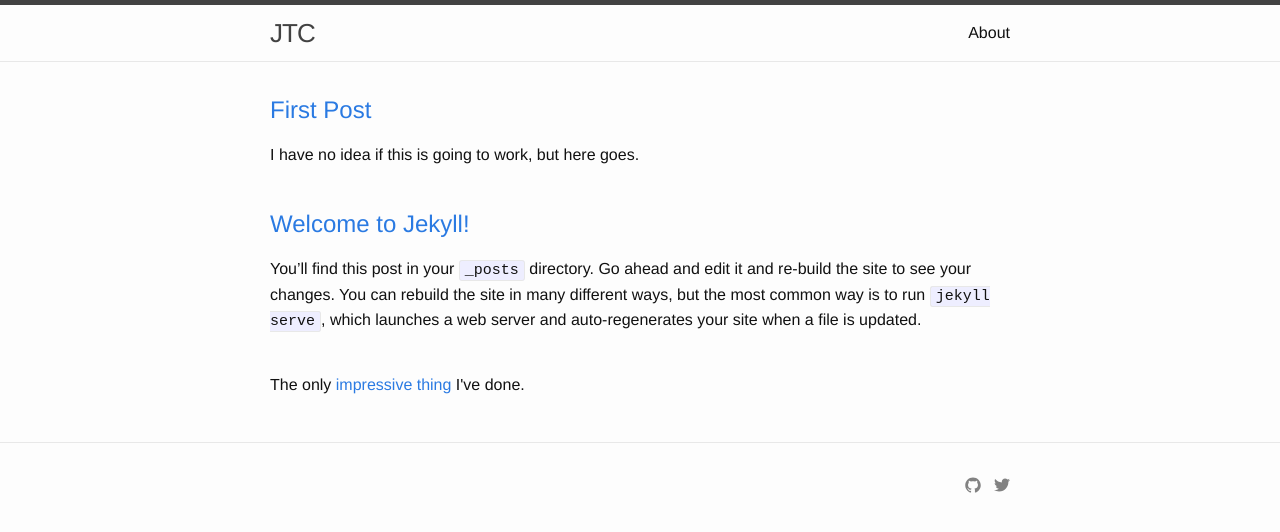
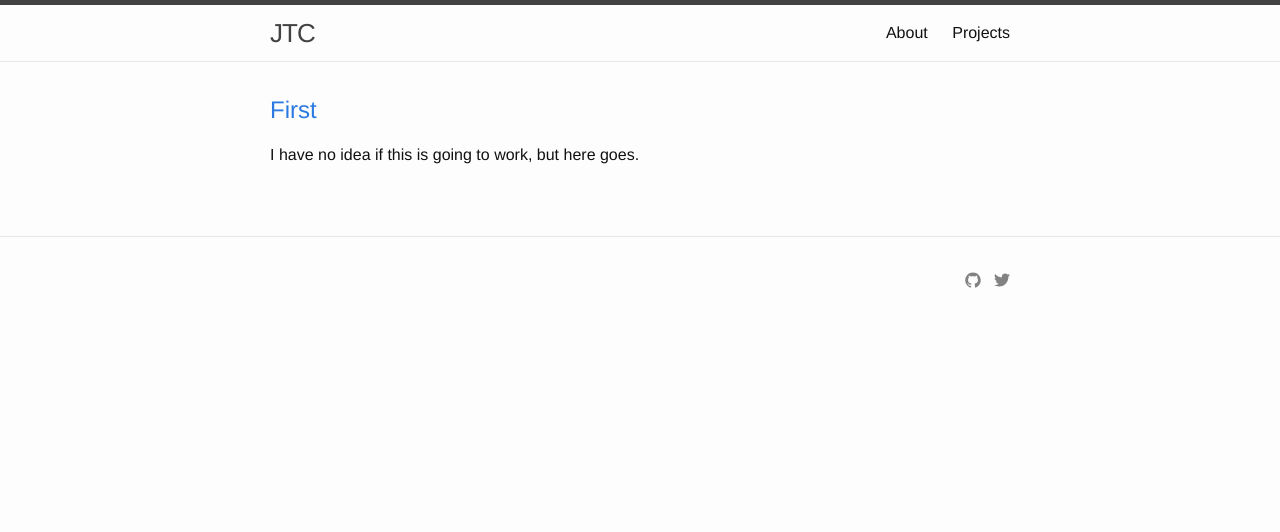
Before and after one commit to reubenmc/jtcohen6.github.io, a Jekyll site: the page built from index.html, in a window 1280 px wide. Shown: the top 532 px of the page. Built offline with Jekyll 4.4.1, drawn with Linux system fonts in a browser that asks for light colours; some of the changed lines change nothing that is shown.

Commit message:
progress.53

```diff
--- a/_includes/icon-github.html
+++ b/_includes/icon-github.html
@@ -1 +1 @@
-<a href="https://github.com/{{ include.username }}"><span class="icon icon--github">{% include icon-github.svg %}</a>
+<a href="https://github.com/{{ include.username }}"><span class="icon icon--github">{% include icon-github.svg %}</span></a>
--- a/_posts/2016-01-10-welcome-to-jekyll.markdown
+++ /dev/null
@@ -1,25 +0,0 @@
----
-layout: post
-title:  "Welcome to Jekyll!"
-date:   2016-01-10
-categories: jekyll update
----
-You’ll find this post in your `_posts` directory. Go ahead and edit it and re-build the site to see your changes. You can rebuild the site in many different ways, but the most common way is to run `jekyll serve`, which launches a web server and auto-regenerates your site when a file is updated.
-
-To add new posts, simply add a file in the `_posts` directory that follows the convention `YYYY-MM-DD-name-of-post.ext` and includes the necessary front matter. Take a look at the source for this post to get an idea about how it works.
-
-Jekyll also offers powerful support for code snippets:
-
-{% highlight ruby %}
-def print_hi(name)
-  puts "Hi, #{name}"
-end
-print_hi('Tom')
-#=> prints 'Hi, Tom' to STDOUT.
-{% endhighlight %}
-
-Check out the [Jekyll docs][jekyll-docs] for more info on how to get the most out of Jekyll. File all bugs/feature requests at [Jekyll’s GitHub repo][jekyll-gh]. If you have questions, you can ask them on [Jekyll Talk][jekyll-talk].
-
-[jekyll-docs]: http://jekyllrb.com/docs/home
-[jekyll-gh]:   https://github.com/jekyll/jekyll
-[jekyll-talk]: https://talk.jekyllrb.com/
--- a/_posts/2016-01-12-first-post.markdown
+++ b/_posts/2016-01-12-first-post.markdown
@@ -1,6 +1,18 @@
 ---
 layout: post
-title:  "First Post"
-date:   2016-01-12
+title:  "First"
+date:   2016-01-13
 ---
 I have no idea if this is going to work, but here goes.
+
+{% highlight ruby %}
+def say_hello(name)
+  puts "Hello, #{name}"
+end
+say_hello('World!')
+#=> prints 'Hello, Word!' to STDOUT.
+{% endhighlight %}
+
+I don't have much experience building websites--heck, I don't have so much experience using them--but the GitHub & Jekyll combo has been workable so far, and edifying to boot.
+
+I'm also not entirely sure what this website is for, either. Resume promoting? Self teaching? Ego boosting? Like with a set of identical triplets, screaming in the back car seat, I have no option but to ignore these impulses masquerading as leveraged exposure. So let's put on the radio and see where the road leads.
--- a/about.md
+++ b/about.md
@@ -5,10 +5,10 @@
 permalink: /about/
 ---
 
-This is the base Jekyll theme. You can find out more info about customizing your Jekyll theme, as well as basic Jekyll usage documentation at [jekyllrb.com](http://jekyllrb.com/)
+[(a)](https://twitter.com/RobertDowneyJr) Genius, billionaire, playboy, philanthropist.
 
-You can find the source code for the Jekyll new theme at: /
-[jekyll-new](https://github.com/jglovier/jekyll-new)
+[(b)](https://twitter.com/HillaryClinton) Wife, mom, grandma, women+kids advocate, FLOTUS, Senator, SecState, hair icon, pantsuit aficionado, 2016 presidential candidate.
 
-You can find the source code for Jekyll at /
-[jekyll](https://github.com/jekyll/jekyll)
+(c) Third-year student of Classics and Statistics at the University of Pennsylvania.
+
+(d) Omnia et/aut nulla ex supra.
--- a/index.html
+++ b/index.html
@@ -15,5 +15,3 @@
     </article>
   {% endfor %}
 </div>
-
-<p>The only <a href="greco-roman-authors/interactive-map.html">impressive thing</a> I've done.</p>
--- /dev/null
+++ b/projects.md
@@ -0,0 +1,10 @@
+---
+layout: page
+title: Projects
+
+permalink: /projects/
+---
+
+Here, you can find links to my various projects -- most decidedly (and unsurprisingly) *in-progress*.
+
+To start with, for instance, there is the only [impressive thing]({{ site.baseurl }}greco-roman-authors/interactive-map.html) I've done.
```
Also changed, not shown: _includes/icon-github.svg, _includes/icon-twitter.svg.
